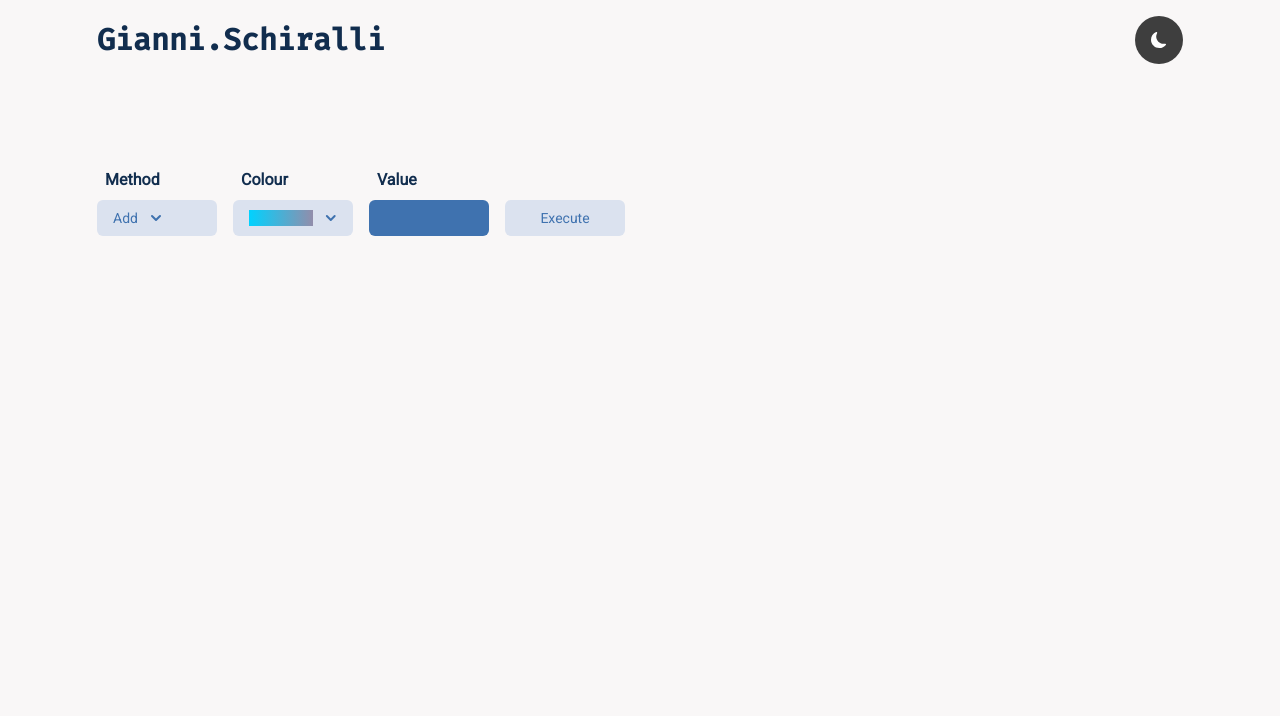
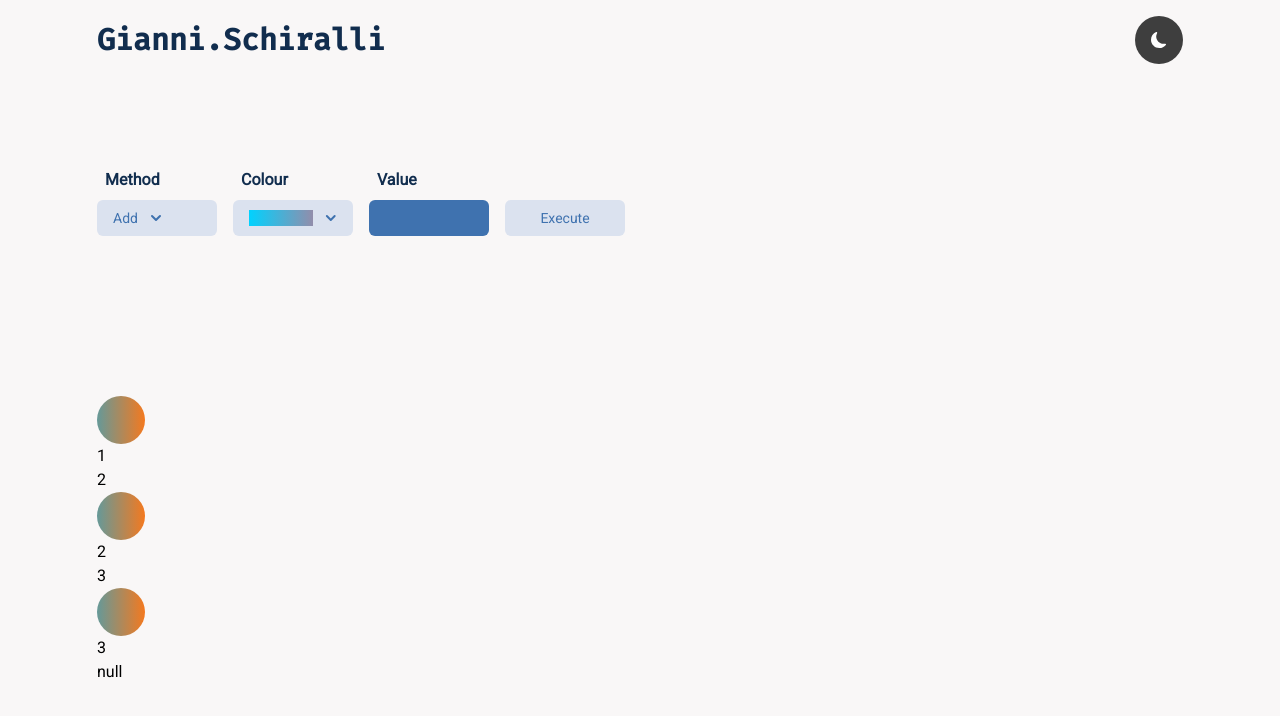
Before and after one commit to gschiralli/linked-list-visualizer, a React (Vite) app: page / in a window 1280 px wide. Shown: the top 716 px of the page. Built offline with nearby package versions, Linux system fonts and the light colour scheme.

Commit message:
add node component

```diff
--- a/src/App.jsx
+++ b/src/App.jsx
@@ -1,19 +1,66 @@
-import { useState } from "react";
+import { useState, useEffect } from "react";
 import Header from "./components/Header";
 import { LinkedList } from "./models/LinkedList";
 import MenuBar from "./components/MenuBar";
+import Node from "./components/Node";
+// Initial List to render
+const initList = new LinkedList();
+initList.add(1, "bg-gradient-orange");
+initList.add(2, "bg-gradient-orange");
+initList.add(3, "bg-gradient-orange");
 
 function App() {
+  // Colour theme
   const [theme, setTheme] = useState("light");
-  const initList = new LinkedList();
+  // Currently selected method
+  const [activeOption, setActiveOption] = useState("Add");
+
+  // List to render
+  const [list, setList] = useState([]);
+
+  // convert linked list into an array
+  function listToArray() {
+    const arr = [];
+    let node = initList.head;
+    while (node) {
+      arr.push(node);
+      node = node.next;
+    }
+    setList(arr);
+  }
+
+  useEffect(() => {
+    listToArray();
+  }, []);
+
   return (
     <div
+      style={{ height: "100vh" }}
       className={theme === "light" ? "bg-light" : "bg-dark"}
-      style={{ height: "100vh" }}
     >
       <Header theme={theme} setTheme={setTheme} />
-      <div className="max-w-[1118px] mx-auto my-0 px-4">
-        <MenuBar />
+      <div
+        className={`max-w-[1118px] mx-auto my-0 px-4 ${
+          theme === "light" ? "bg-light" : "bg-dark"
+        }`}
+      >
+        <MenuBar
+          list={list}
+          setList={setList}
+          activeOption={activeOption}
+          setActiveOption={setActiveOption}
+        />
+        {
+          /* loop over list and render node */
+          list.map((item, idx) => (
+            <Node
+              value={item.value}
+              key={idx}
+              next={item.next ? item.next.value : "null"}
+              color={item.color}
+            />
+          ))
+        }
       </div>
     </div>
   );
--- a/src/components/MenuBar.jsx
+++ b/src/components/MenuBar.jsx
@@ -1,13 +1,31 @@
 import MethodDropDown from "./MethodDropDown";
 import { useState } from "react";
 import ColorDropDown from "./ColorDropDown";
-const MenuBar = () => {
-  const [activeOption, setActiveOption] = useState("Add");
+const MenuBar = ({ activeOption, setActiveOption }) => {
   const [value, setValue] = useState("");
   const [index, setIndex] = useState("");
 
+  function handleSubmit(e) {
+    e.preventDefault();
+  }
+
+  function updateList() {
+    switch (activeOption) {
+      case "Add":
+        break;
+      case "Insert":
+        break;
+      case "Remove":
+        break;
+      case "Reverse":
+        break;
+    }
+  }
   return (
-    <form className="grid grid-cols-[repeat(auto-fill,minmax(3.75rem,7.5rem))] gap-4 pt-20 pb-40 px-0">
+    <form
+      onSubmit={handleSubmit}
+      className="grid grid-cols-[repeat(auto-fill,minmax(3.75rem,7.5rem))] gap-4 pt-20 pb-40 px-0"
+    >
       <MethodDropDown
         activeOption={activeOption}
         setActiveOption={setActiveOption}
--- /dev/null
+++ b/src/components/Node.jsx
@@ -0,0 +1,11 @@
+const Node = ({ value, next, color }) => {
+  return (
+    <div>
+      <div className={`rounded-full h-12 w-12 ${color}`}></div>
+      <p>{value}</p>
+      <p>{next}</p>
+    </div>
+  );
+};
+
+export default Node;
```
Also changed, not shown: src/models/LinkedList.js (renamed from src/models/LinkedList.jsx).
